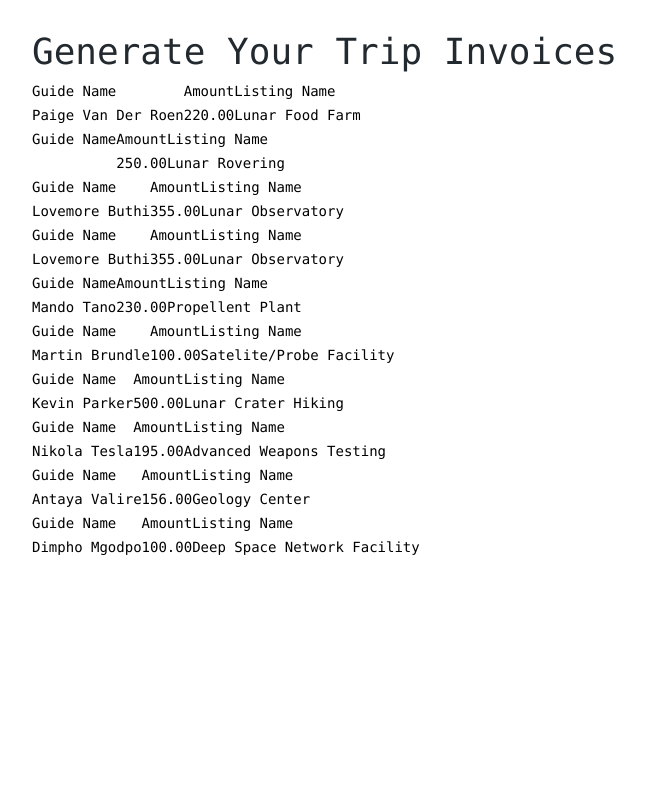
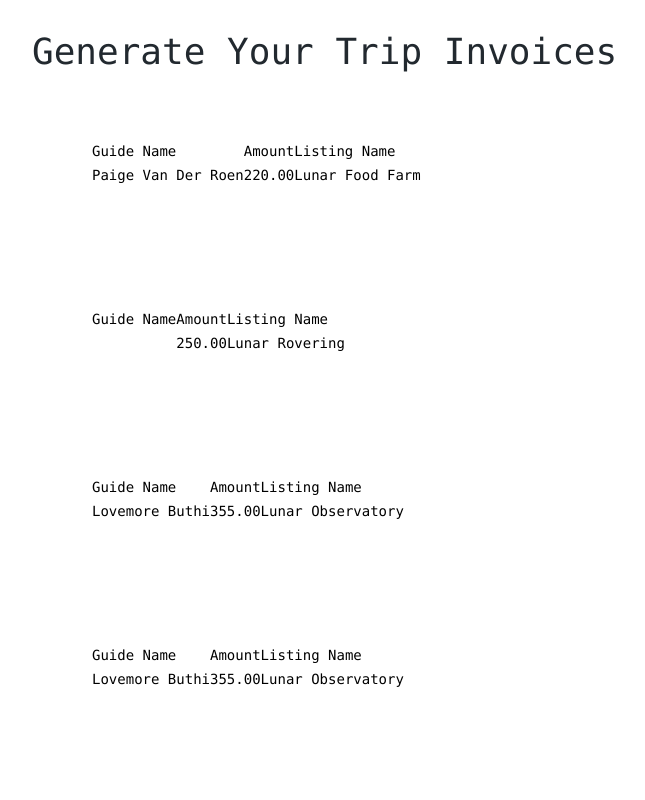
Before and after one commit to AmoDinho/nodejs-africa23-talk, a Next.js app in the folder frontend/: page / in a window 1280 px wide. Shown: the top 800 px of the page, without its empty margins (18-663 px from the left). Built offline with nearby package versions, Linux system fonts and the light colour scheme.

Commit message:
components are working

```diff
--- a/frontend/components/TripList.js
+++ b/frontend/components/TripList.js
@@ -32,7 +32,7 @@
     value: tripDetail.listingName,
   };
   return (
-    <div className="flex flex-row">
+    <div className="flex flex-row m-5 p-10 ">
       <TripPropertyColum columnData={guideData} />
       <TripPropertyColum columnData={priceData} />
       <TripPropertyColum columnData={listingData} />
```
